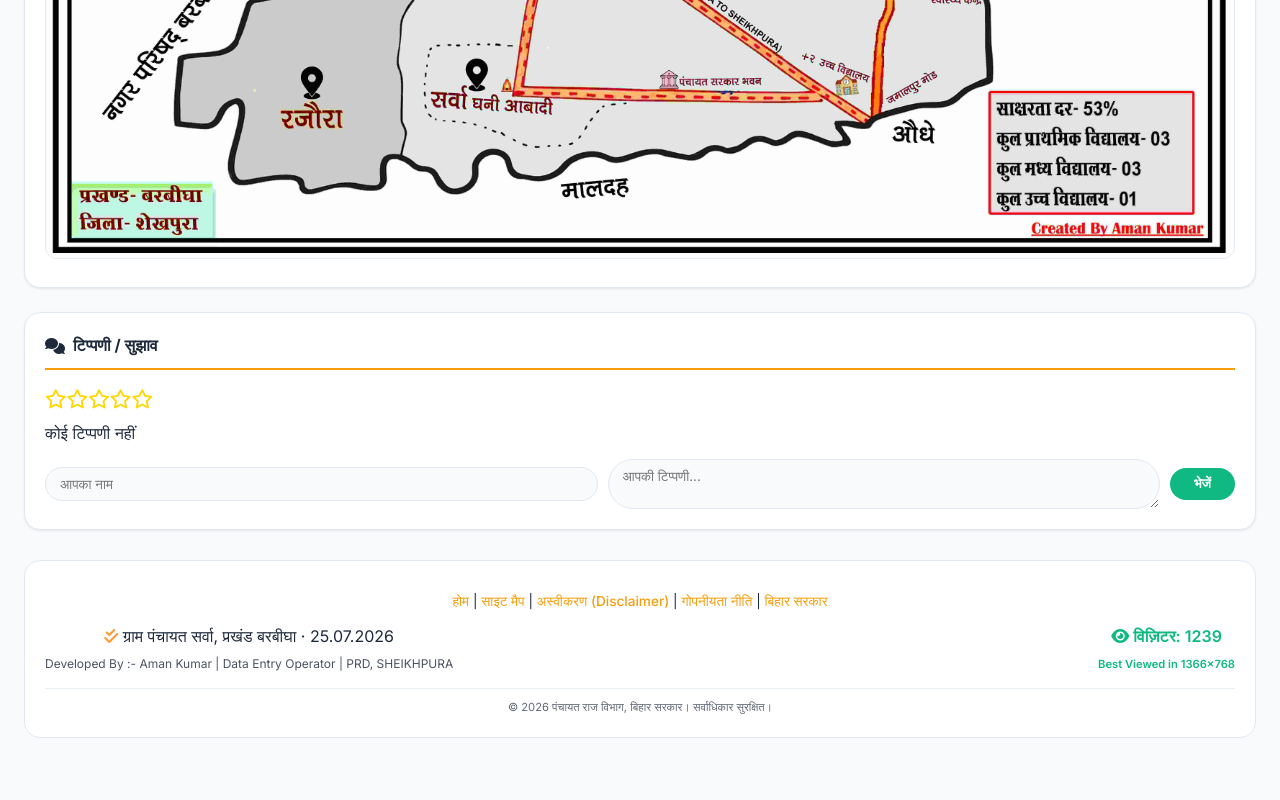
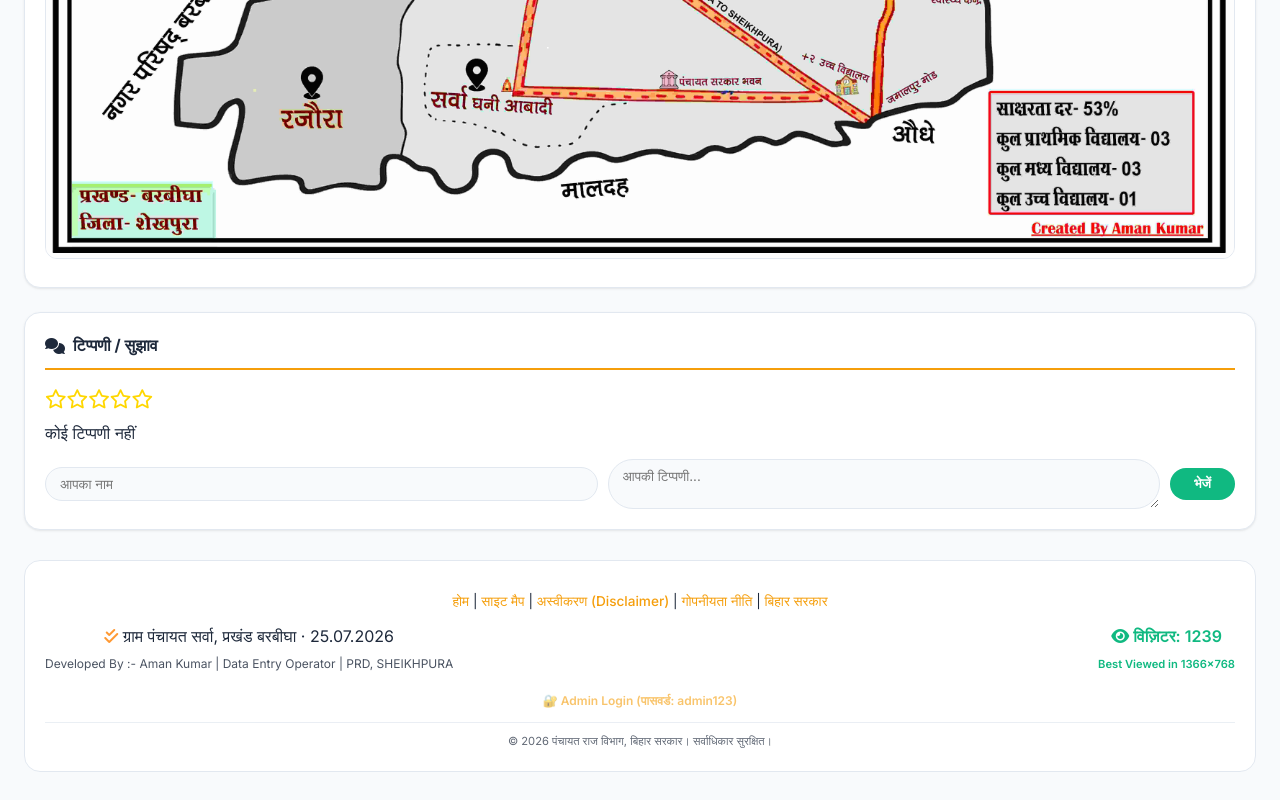
Before and after one commit to sheikhpura/Sarwa, a plain HTML site: page index.html in a window 1280 px wide. Shown: the part 7940-8740 px from the top of the page. Before the commit the page ends 8706 px from the top, so only its background shows below. Drawn offline with nearby package versions, Linux system fonts and the light colour scheme.

Commit message:
index.html

```diff
--- a/index.html
+++ b/index.html
@@ -760,6 +760,15 @@
         <br><small style="font-size:0.7rem;">Best Viewed in 1366x768</small>
       </div>
     </div>
+
+    <!-- ===== नया एडमिन लॉगिन लिंक (फुटर में) ===== -->
+    <div style="text-align: center; margin-top: 15px; font-size: 0.75rem; opacity: 0.6;">
+      <a href="admin.html" target="_blank" style="color: var(--saffron); text-decoration: none; font-weight: 600;">
+        🔐 Admin Login (पासवर्ड: admin123)
+      </a>
+    </div>
+    <!-- ============================================== -->
+
     <div style="margin-top:12px; font-size:0.7rem; border-top:1px solid var(--border-color); padding-top:10px; opacity:0.7;">
       © 2026 पंचायत राज विभाग, बिहार सरकार। सर्वाधिकार सुरक्षित।
     </div>
```
